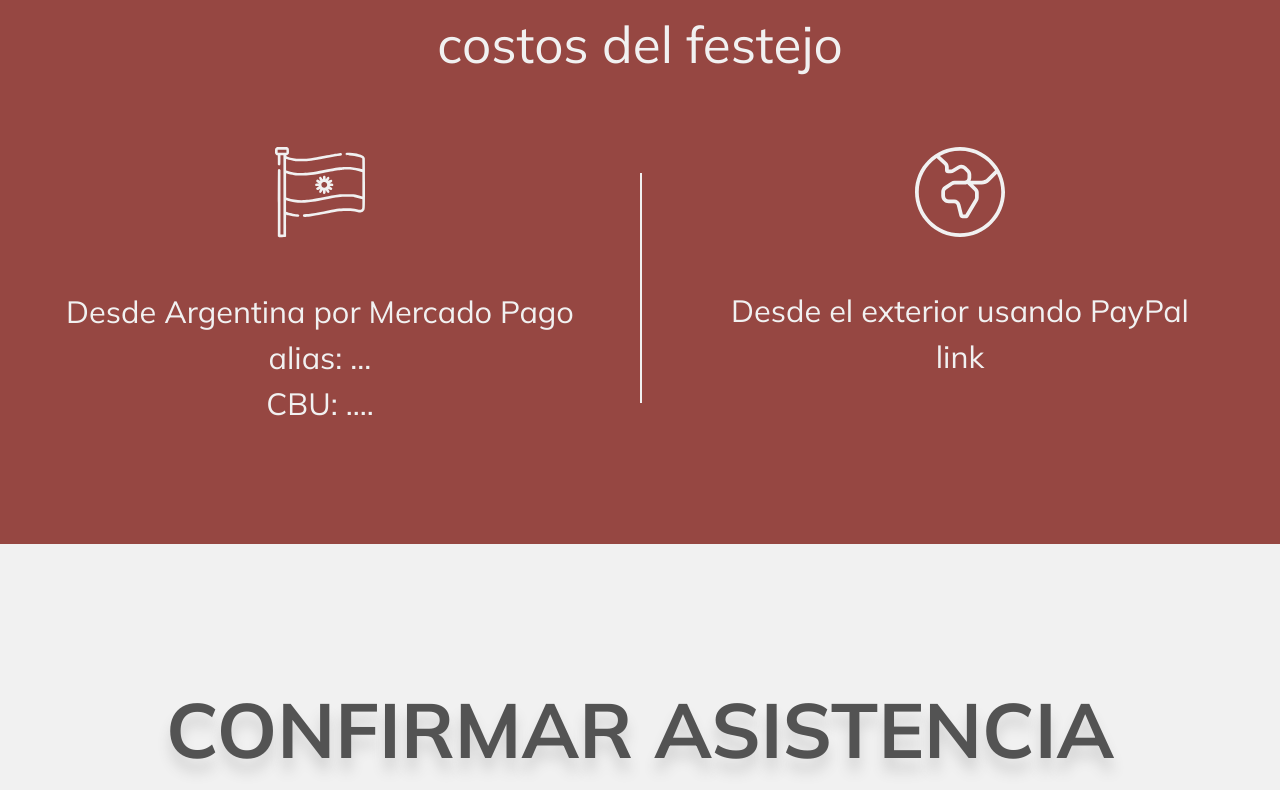
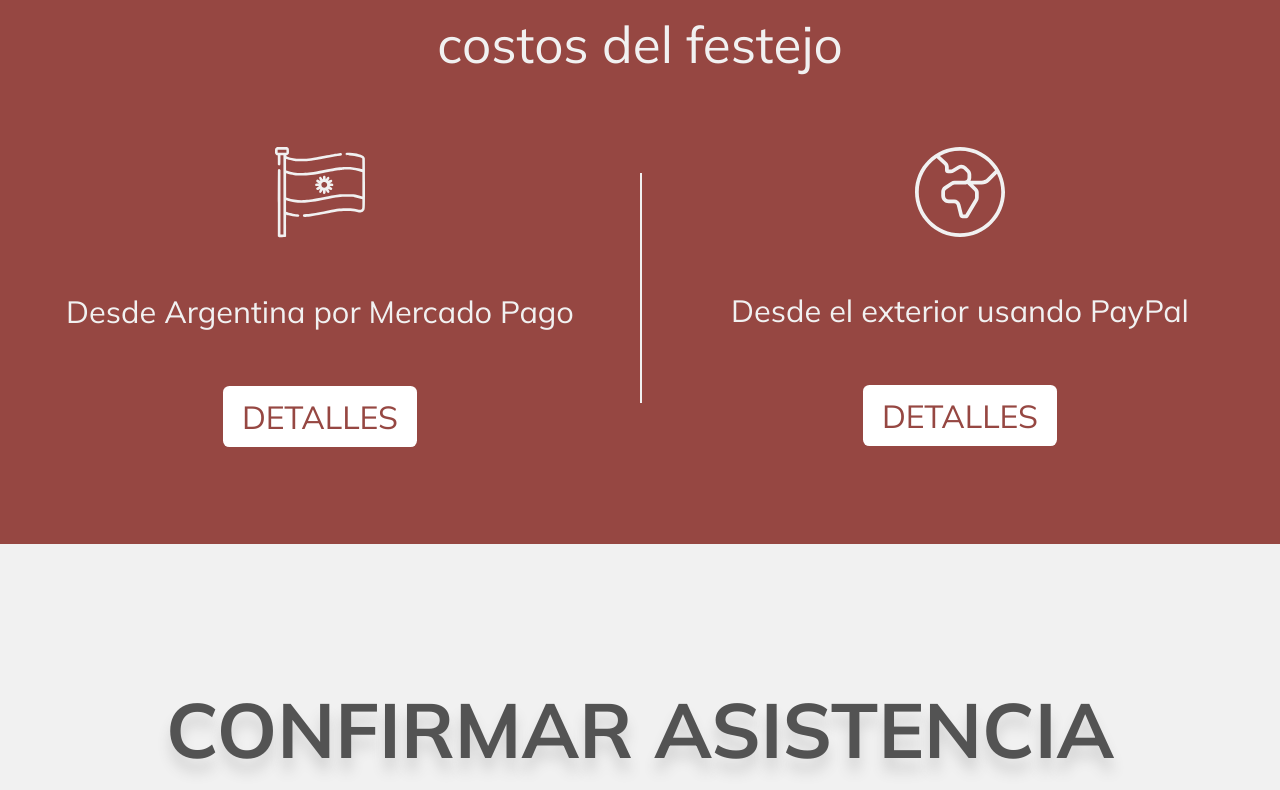
Before and after one commit to DSGuala/WeddingInvitations, a Gatsby site in the folder frontend/: page / in a window 1280 px wide. Shown: the part 4723-5513 px from the top of the page. Built offline with nearby package versions, Linux system fonts and the light colour scheme; Gatsby itself is replaced by a stand-in of ours; a web font is replaced by a local one.

Commit message:
agregamos botones de relagos

```diff
--- a/frontend/src/pages/index.js
+++ b/frontend/src/pages/index.js
@@ -84,6 +84,35 @@ Button.defaultProps = {
   theme: "teagreen",
 };
 
+const Button2 = styled.button`
+  background-color: white;
+  color: ${(props) => theme['teagreen'].default};
+  padding: 0.5vw 1.5vw;
+  border-radius: 0.5vw;
+  font-size: 2.5vw;
+  outline: 0;
+  border: 0;
+  text-transform: uppercase;
+  display: block;
+  margin: auto;
+  fontWeight: "bold",
+  cursor: pointer;
+  transition: ease background-color 250ms;
+  margin-bottom: 3vw;
+  margin-top: 4vw;
+
+  &:hover {
+    background-color: ${(props) => theme[props.theme].hover};
+  }
+  &:disabled {
+    cursor: default;
+    opacity: 0.7;
+  }
+`;
+
+Button2.defaultProps = {
+  theme: "beige",
+};
 const StyledButton = styled.button`
   align-items: center;
   justify-content: center;
@@ -319,9 +348,27 @@ const IndexPage = () => {
     return (
       <div style={overlayStyle}>
         <div style={modalStyle}>
-          <h2>Modal Title</h2>
-          <p>This is the modal content.</p>
-          <Button onClick={onClose}>Close Modal</Button>
+          <h2  style={paragraphStyles}>Mercado pago</h2>
+          <p  style={paragraphStyles}>Alias: geo.dirige.izo.mp</p>
+          <Button onClick={onClose}>Volver</Button>
+        </div>
+      </div>
+    );
+  }
+
+
+  const [isModalOpen2, setIsModalOpen2] = React.useState(false);
+
+  const openModal2 = () => setIsModalOpen2(true);
+  const closeModal2 = () => setIsModalOpen2(false);
+
+  function ModaPaypal({ onClose }) {
+    return (
+      <div style={overlayStyle}>
+        <div style={modalStyle}>
+          <h2  style={paragraphStyles}>PayPal</h2>
+          <p  style={paragraphStyles}>link: here</p>
+          <Button onClick={onClose}>Volver</Button>
         </div>
       </div>
     );
@@ -417,11 +464,19 @@ const IndexPage = () => {
         <div style={{ ...paragraphStyles, color: theme.chorated.default, textAlign: 'center' }}>Tu presencia es nuestro regalo.<br /><br />Pero si queres contribuir a los <br /> costos del festejo  </div>
         <div style={{ width: '50vw', top: "54vw", textAlign: 'center', position: 'absolute', color: '#F1F1F1', fontSize: "2.4vw", fontFamily: 'Mulish', fontWeight: '3vw' }}>
           <img style={{ ...iconoStyle, width: '7vw' }} src={iconoArgentina} alt="icono argentina" />
-          Desde Argentina por Mercado Pago<br />alias: ...<br />CBU: ....<br />
+          Desde Argentina por Mercado Pago
+          <div>
+         <Button2 onClick={openModal}>Detalles</Button2>
+         {isModalOpen && <Modal onClose={closeModal} />}
+          </div>
         </div>
         <div style={{ width: '50vw', left: '50vw', textAlign: 'center', top: "54vw", position: 'absolute', color: '#F1F1F1', fontSize: "2.4vw", fontFamily: 'Mulish', fontWeight: '3vw', wordWrap: 'break-word' }}>
           <img style={{ ...iconoStyle, width: '7vw' }} src={iconoMundo} alt="icono mundo" />
-          Desde el exterior usando PayPal<br /> link <br />
+          Desde el exterior usando PayPal
+          <div>
+         <Button2 onClick={openModal2}>Detalles</Button2>
+         {isModalOpen2 && <ModaPaypal onClose={closeModal2} />}
+          </div>
         </div>
         <div style={{ width: "18vw", height: 0, left: '50vw', top: '77vw', position: 'absolute', transform: 'rotate(-90deg)', transformOrigin: '0 0', border: '0.02vw #F1F1F1 solid' }}></div>
 
@@ -501,10 +556,7 @@ const IndexPage = () => {
       </div>
       <Button type="submit" onClick={handleSubmit}>Enviar</Button>
       <br />
-      <div>
-      <Button onClick={openModal}>Open Modal</Button>
-      {isModalOpen && <Modal onClose={closeModal} />}
-      </div>
+
     </main>
   )
 }
```
